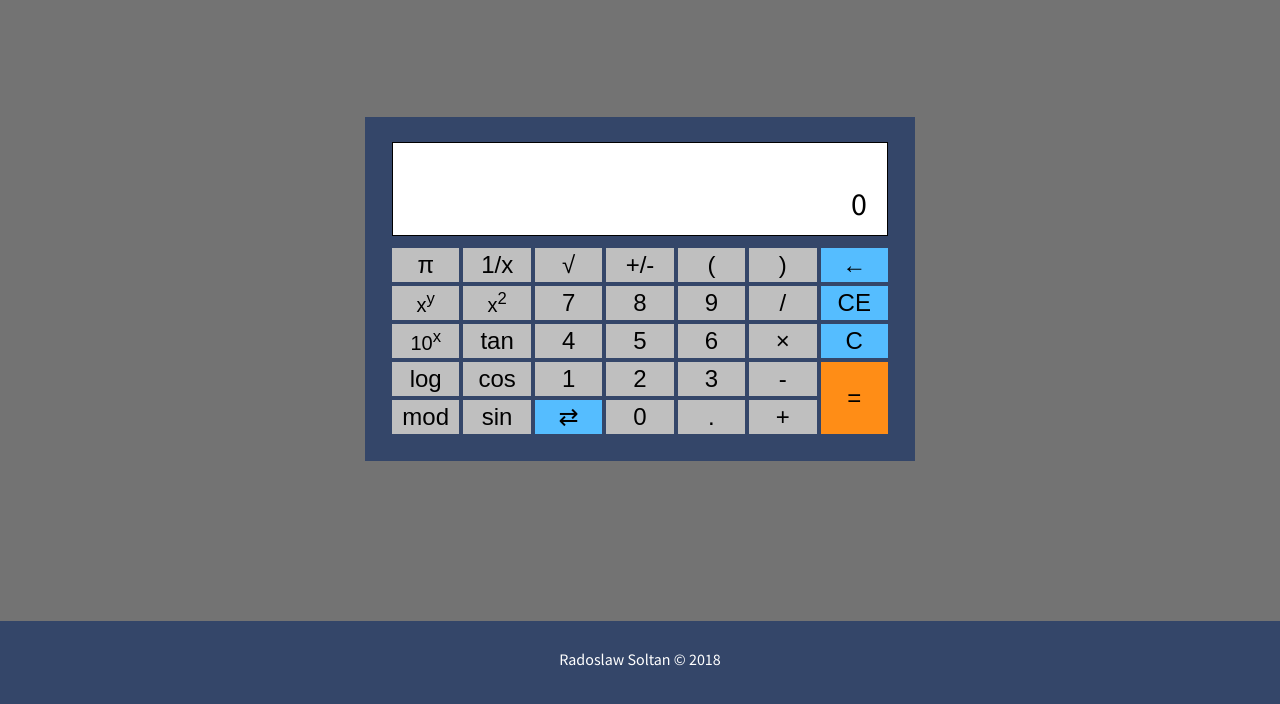
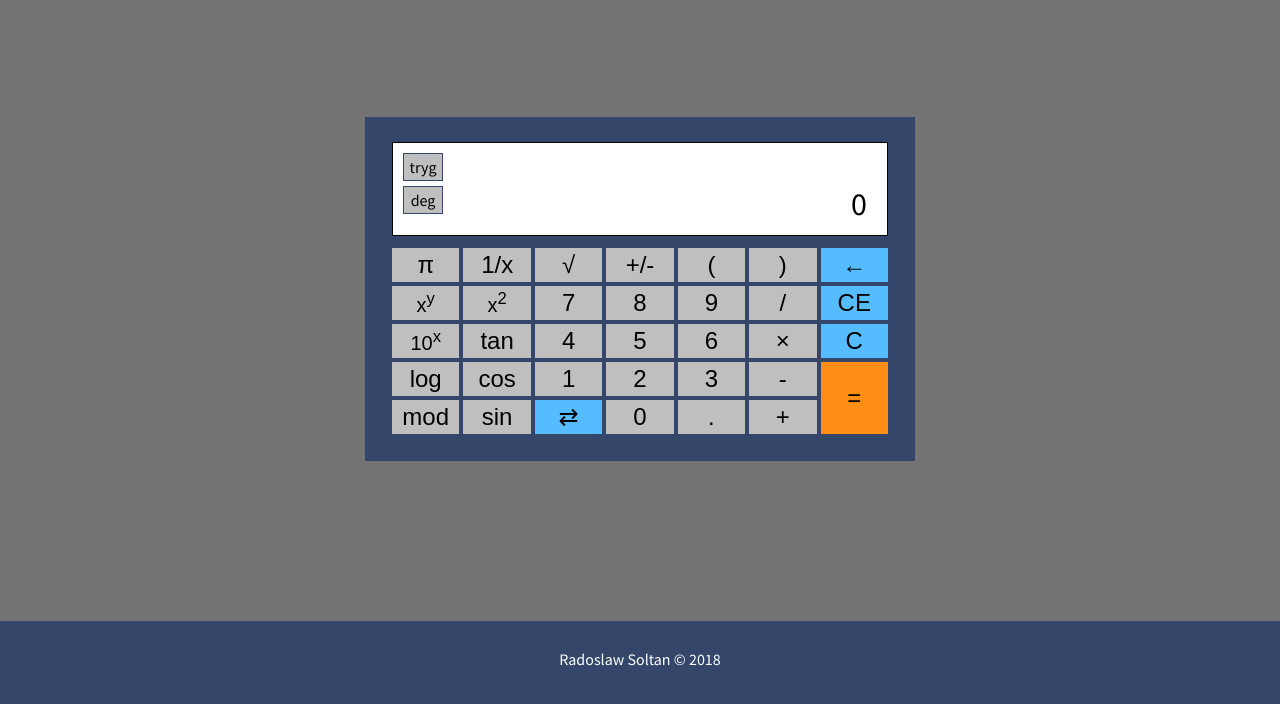
Before and after one commit to gothaw/scientific-calculator, a website built with webpack: page index.html in a window 1280 px wide. Shown: the part 192-896 px from the top of the page. Built offline with nearby package versions, Linux system fonts and the light colour scheme.

Commit message:
adding degrees and trigonometric options buttons

```diff
--- a/index.html
+++ b/index.html
@@ -25,6 +25,10 @@
                 <div class="calculator-header">
                     <div class="output"></div> <!--/output-->
                     <div class="input">0</div> <!--/input-->
+                    <div class="angle-trigonometric-options">
+                        <div>tryg</div>
+                        <div>deg</div>
+                    </div> <!--/options-->
                 </div> <!--/calculator-header-->
                 <div class="calculator-buttons">
                     <div class="buttons-top-row">
--- a/src/scss/main.scss
+++ b/src/scss/main.scss
@@ -56,11 +56,12 @@ header{
 }
 .calculator-header {
   border: black solid 1px;
+  position: relative;
   margin: 0 2px;
   .output, .input {
     background-color: white;
     text-align: right;
-    padding-left: 20px;
+    padding-left: 55px;
     padding-right: 20px;
     font-family: "Source Sans Pro", sans-serif;
   }
@@ -76,6 +77,31 @@ header{
     height: 62px;
     //overflow-x: scroll;
     //overflow-y: hidden;
+  }
+  .angle-trigonometric-options{
+    position: absolute;
+    top: 0;
+    left: 0;
+    background-color: #fff;
+    width: 50px;
+    div{
+      font-family: "Source Sans Pro", sans-serif;
+      font-size: 1em;
+      text-align: center;
+      padding: 5px 0;
+      border: $color-dark solid 1px;
+      margin-left: 10px;
+      background-color: $color-buttons;
+      cursor: pointer;
+      transition: all 0.2s;
+      &:nth-child(1){
+        margin-top: 10px;
+        margin-bottom: 5px;
+      }
+      &:active{
+        background-color: $color-light-2;
+      }
+    }
   }
 }
 .calculator-buttons{
```
Also changed, not shown: dist/css/main.css.
